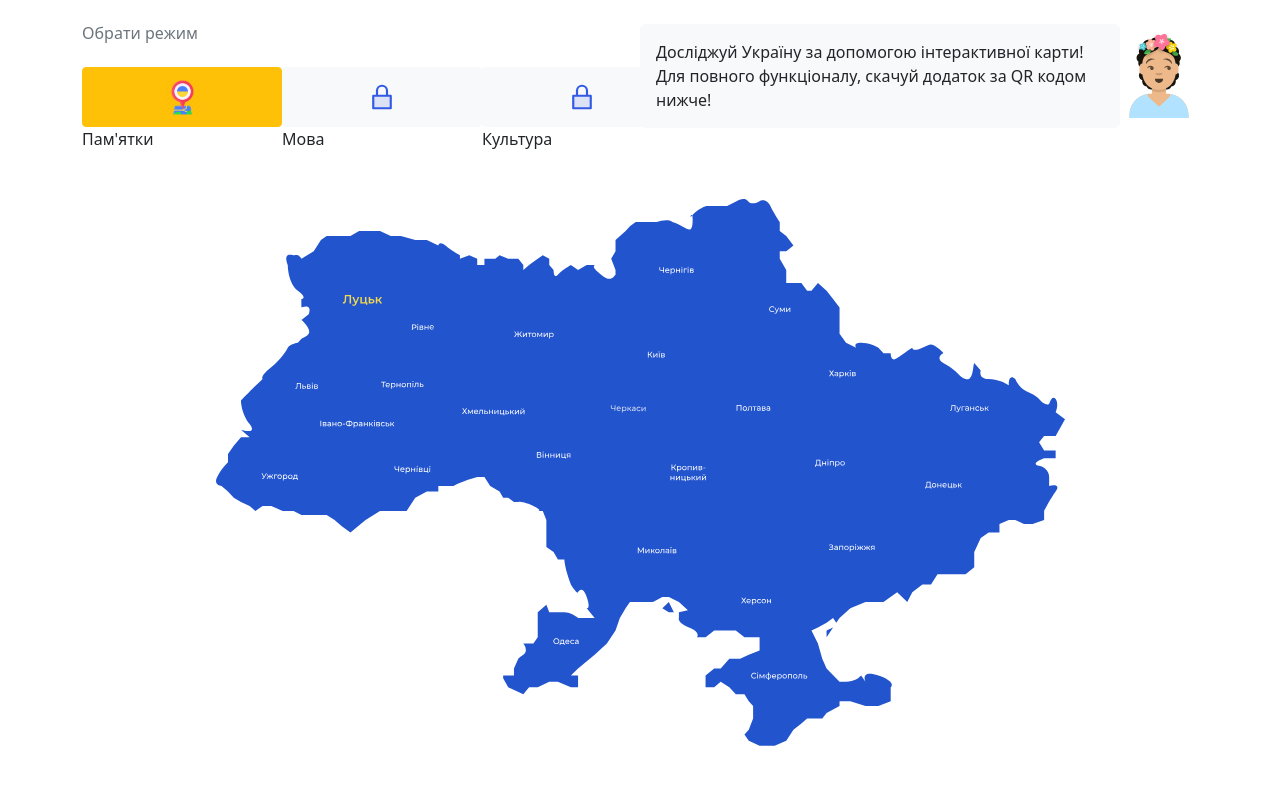
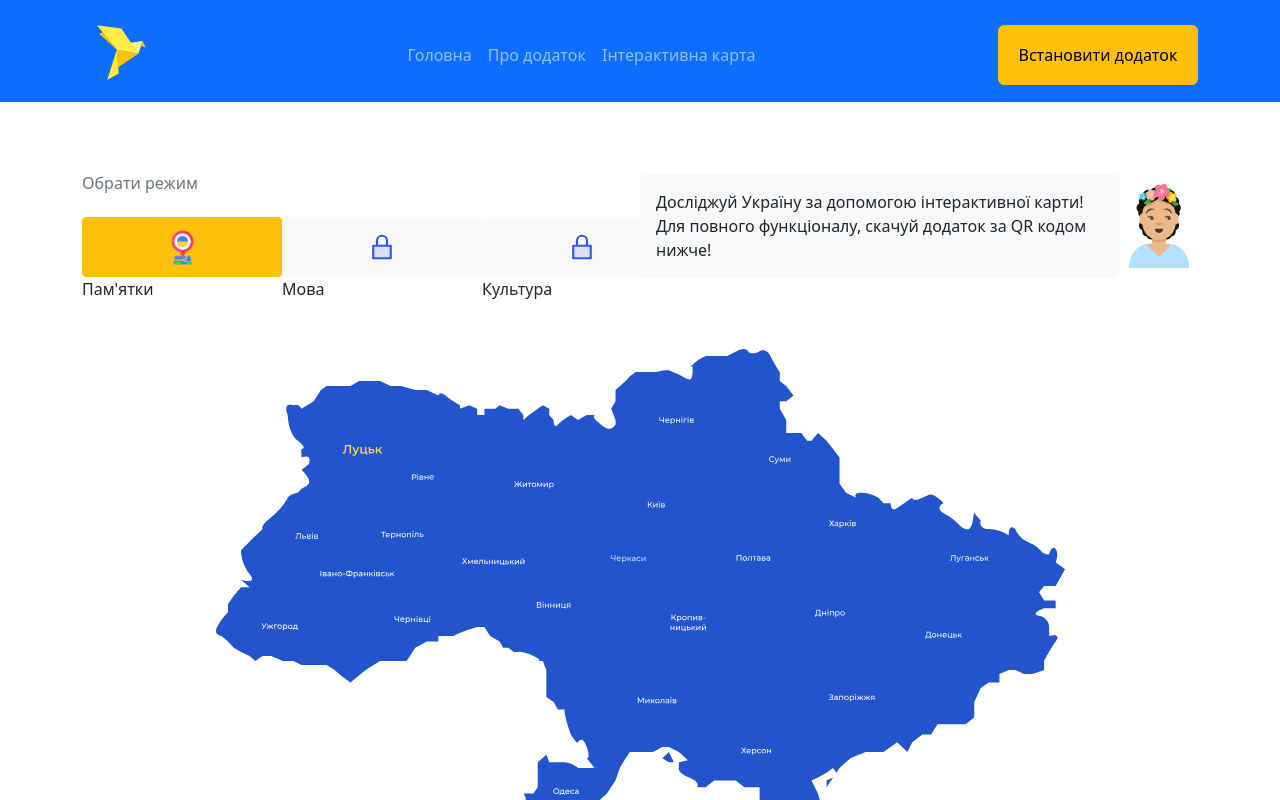
Before and after one commit to DrommeLag/PromoWebsite, a React (Create React App) app: page /map in a window 1280 px wide. Shown: the top 800 px of the page. Built offline with nearby package versions, Linux system fonts and the light colour scheme.

Commit message:
fixed some bugs

```diff
--- a/src/App.js
+++ b/src/App.js
@@ -2,10 +2,11 @@ import React from "react";
 import { BrowserRouter as Router, Routes, Route } from "react-router-dom";
 import "bootstrap/dist/css/bootstrap.min.css";
 import "./App.css";
-// import Navigation from "./components/Navigation";
+//import Navigation from "./components/Navigation";
 import Home from "./pages/Home";
 import About from "./pages/About";
 import MapPage from "./pages/MapPage";
+import ViewPointSection from "./components/ViewPointSection";
 
 function App() {
   return (
@@ -15,6 +16,7 @@ function App() {
           <Route path="/" element={<Home />} />
           <Route path="/about" element={<About />} />
           <Route path="/map" element={<MapPage />} />
+          <Route path="/lviv" element={<ViewPointSection />} />
         </Routes>
       </Router>
     </>
--- a/src/components/Navigation.js
+++ b/src/components/Navigation.js
@@ -6,11 +6,11 @@ function Navigation() {
     <>
       <Navbar bg="primary" variant="dark" className="pt-3 mb-5">
         <Container>
-          <Navbar.Brand href="#home">
+          <Navbar.Brand>
             <img src="images/logo.svg" alt="Logo"></img>
           </Navbar.Brand>
           <Nav>
-            <Nav.Link href="/home">Головна</Nav.Link>
+            <Nav.Link href="/">Головна</Nav.Link>
             <Nav.Link href="/about">Про додаток</Nav.Link>
             <Nav.Link href="/map">Інтерактивна карта</Nav.Link>
           </Nav>
--- a/src/components/ViewPointSection.js
+++ b/src/components/ViewPointSection.js
@@ -8,6 +8,7 @@ import operaHouse4 from "../img/opera-house4.svg";
 import operaHouse5 from "../img/opera-house5.svg";
 import EventCard from "../components/EventCard";
 import Footer from "../components/Footer";
+import Navigation from "./Navigation";
 
 const data = [
   {
@@ -31,6 +32,7 @@ const data = [
 function ViewPointSection() {
   return (
     <>
+      <Navigation></Navigation>
       <Container>
         <Container>
           <Button variant="warning" className="p-1">
--- a/src/pages/MapPage.js
+++ b/src/pages/MapPage.js
@@ -1,10 +1,12 @@
 import React from "react";
 import Footer from "../components/Footer";
 import MapSection from "../components/MapSection";
+import Navigation from "../components/Navigation";
 
 function MapPage() {
   return (
     <>
+      <Navigation></Navigation>
       <MapSection></MapSection>
       <Footer></Footer>
     </>
```
